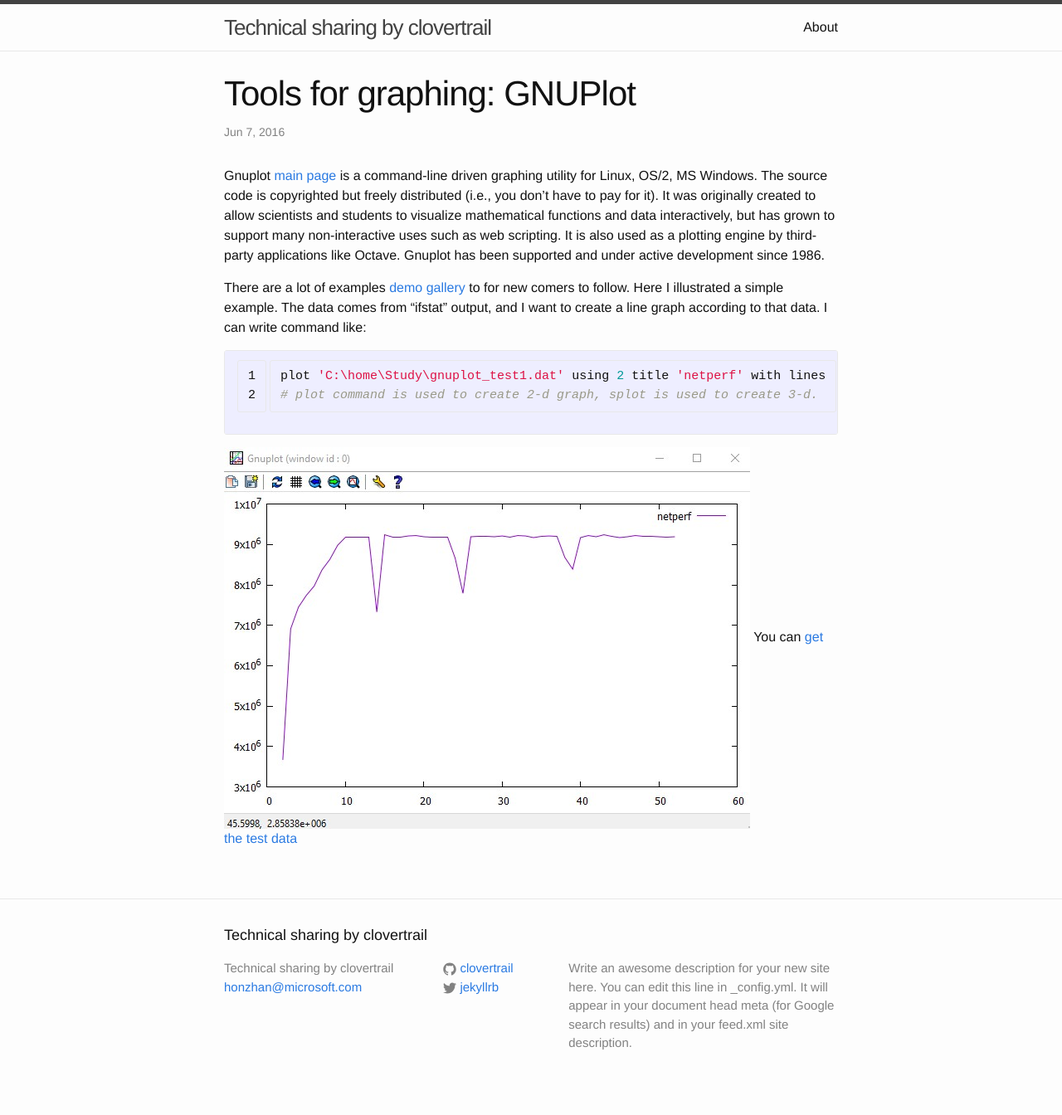
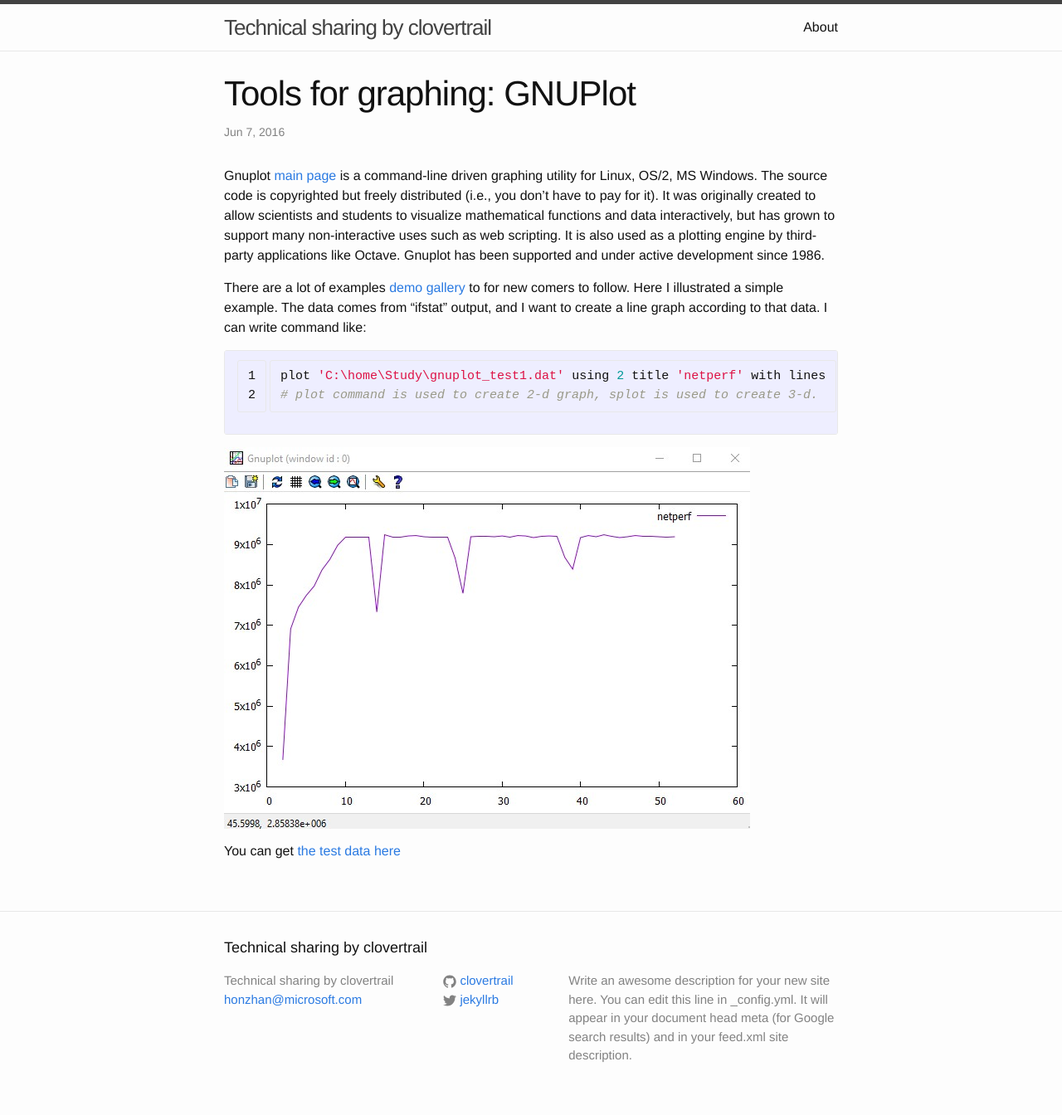
Before and after one commit to clovertrail/clovertrail.github.io, a Jekyll site: the page built from _posts/2016-06-07-Graphing-Tool-Gnuplot.markdown, in a window 1280 px wide. Shown: the whole page at 83% size. Built offline with Jekyll 4.4.1, drawn with Linux system fonts in a browser that asks for light colours.

Commit message:
fix the issue of displaying image

```diff
--- a/_posts/2016-06-07-Graphing-Tool-Gnuplot.markdown
+++ b/_posts/2016-06-07-Graphing-Tool-Gnuplot.markdown
@@ -11,8 +11,9 @@
 plot 'C:\home\Study\gnuplot_test1.dat' using 2 title 'netperf' with lines
 # plot command is used to create 2-d graph, splot is used to create 3-d.
 {% endhighlight %}
-![My helpful screenshot]({{site.url}}/assets/Gnuplot_example.JPG)
-You can [get the test data]({{site.url}}/assets/gnuplot_test1.dat)
+![Screenshot for Gnuplot output]({{site.url}}/assets/Gnuplot_example.jpg)
+
+You can get [the test data here]({{site.url}}/assets/gnuplot_test1.dat)
 
 [demo-gallery]: http://gnuplot.sourceforge.net/demo_5.0/
 [Gnuplot]:      http://www.gnuplot.info/
```
